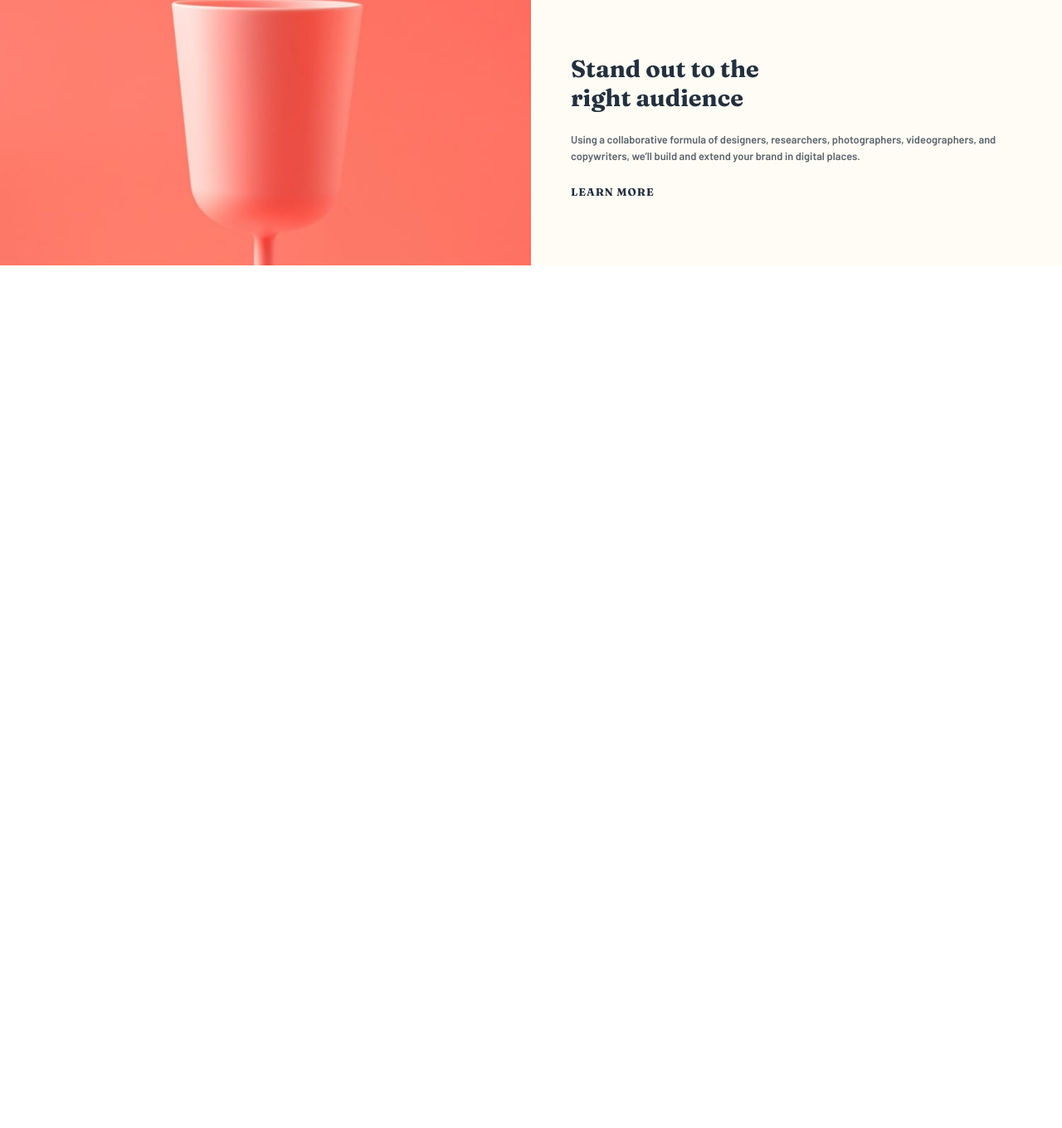
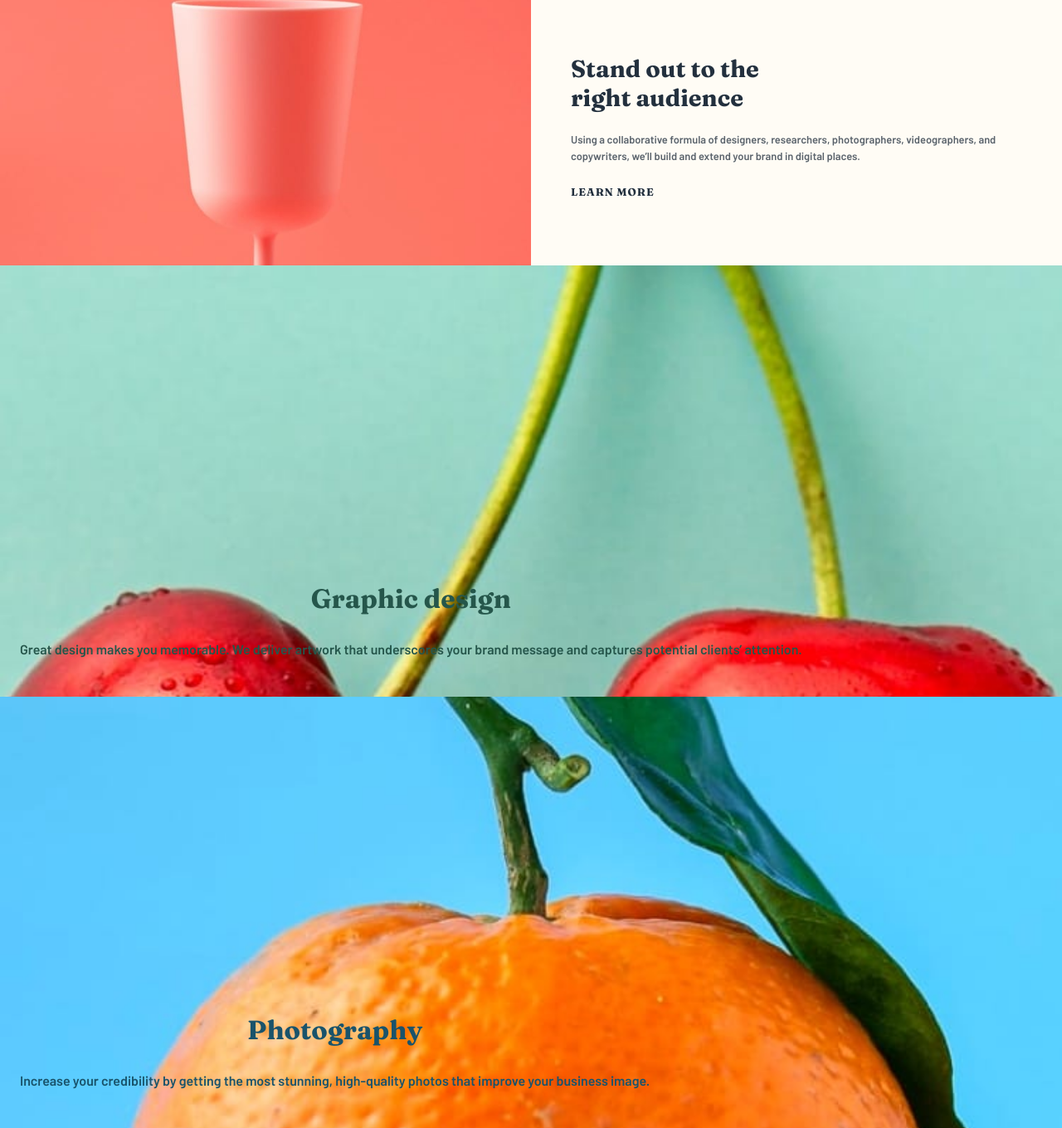
Before and after one commit to aaronpaulgz/fm-sunnyside, a plain HTML site: page index.html in a window 1280 px wide. Shown: the part 909-2269 px from the top of the page at 83% size. Before the commit the page ends 1229 px from the top, so only its background shows below. Drawn offline with Linux system fonts and the light colour scheme.

Commit message:
Services done

```diff
--- a/index.html
+++ b/index.html
@@ -126,6 +126,27 @@
         </div>
       </div>
     </section>
+    <section class="services">
+      <article class="service_container cherry">
+        <div class="service">
+          <h2 class="service_title">Graphic design</h2>
+          <p class="service_text">
+            Great design makes you memorable. We deliver artwork that
+            underscores your brand message and captures potential clients’
+            attention.
+          </p>
+        </div>
+      </article>
+      <article class="service_container orange">
+        <div class="service">
+          <h2 class="service_title">Photography</h2>
+          <p class="service_text">
+            Increase your credibility by getting the most stunning, high-quality
+            photos that improve your business image.
+          </p>
+        </div>
+      </article>
+    </section>
   </body>
   <script src="scripts.js"></script>
 </html>
--- a/styles/styles.css
+++ b/styles/styles.css
@@ -173,3 +173,37 @@
   font-size: 0.8rem;
   letter-spacing: 1px;
 }
+
+.services {
+}
+
+.service {
+}
+
+.service_container {
+  display: flex;
+  align-items: flex-end;
+  min-height: 520px;
+  padding: 48px 24px;
+  text-align: center;
+  background-position: top;
+  background-size: cover;
+  background-repeat: no-repeat;
+}
+
+.cherry {
+  background-image: url(../images/mobile/image-graphic-design.jpg);
+  color: var(--dark-desaturated-cyan-text);
+}
+.orange {
+  background-image: url(../images/mobile/image-photography.jpg);
+  color: var(--dark-blue-photo-text);
+}
+.service_title {
+  font-family: var(--font-primary);
+  font-size: 2rem;
+  margin: 0 0 32px 0;
+}
+.service_text {
+  font-family: var(--font--secondary);
+}
```
